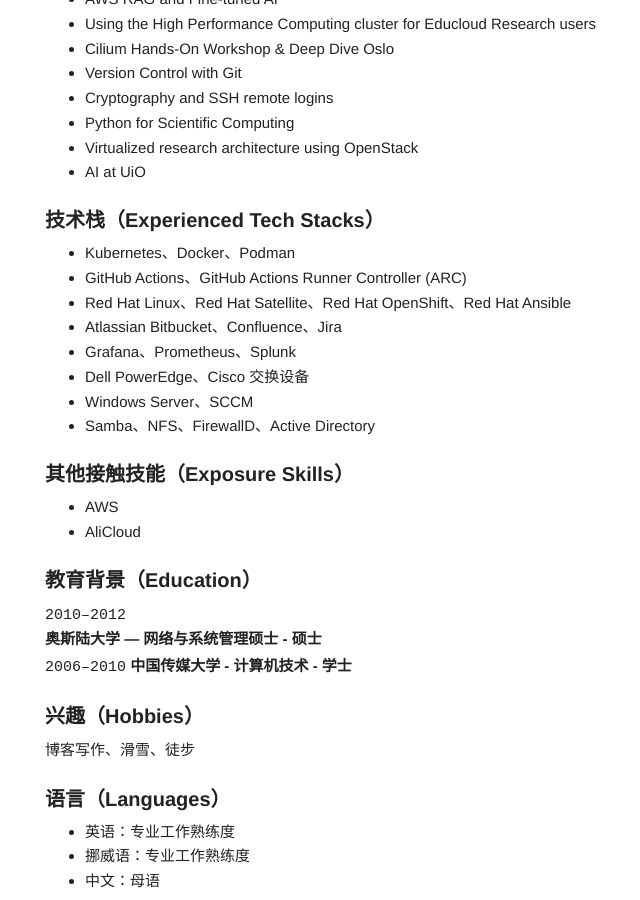
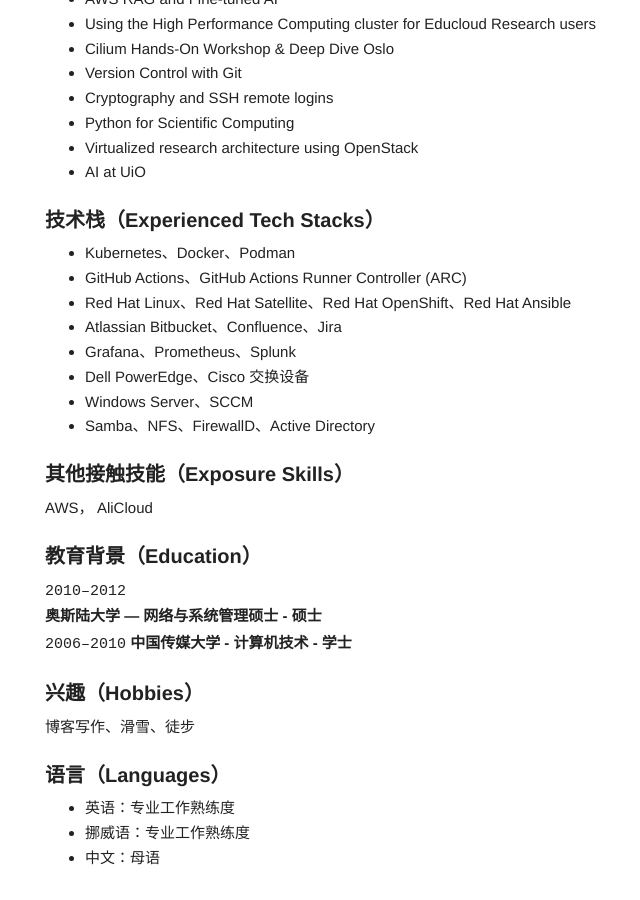
Before and after one commit to gcccheng/wugui, a Jekyll site: the page built from index.md, in a window 1280 px wide and 900 px high, scrolled down 5825 px. Shown: the whole window, without its empty margins (105-745 px from the left). Built offline with Jekyll 4.4.1, drawn with Linux system fonts in a browser that asks for light colours; after the commit the page ends 6702 px from its top, so only the background shows below that.

```diff
--- a/index.md
+++ b/index.md
@@ -278,8 +278,7 @@ Olympic Broadcasting Services（OBS）是国际奥委会直属机构，负责奥
 
 ## 其他接触技能（Exposure Skills）
 
-- AWS
-- AliCloud
+AWS， AliCloud
 
 ## 教育背景（Education）
 
```
